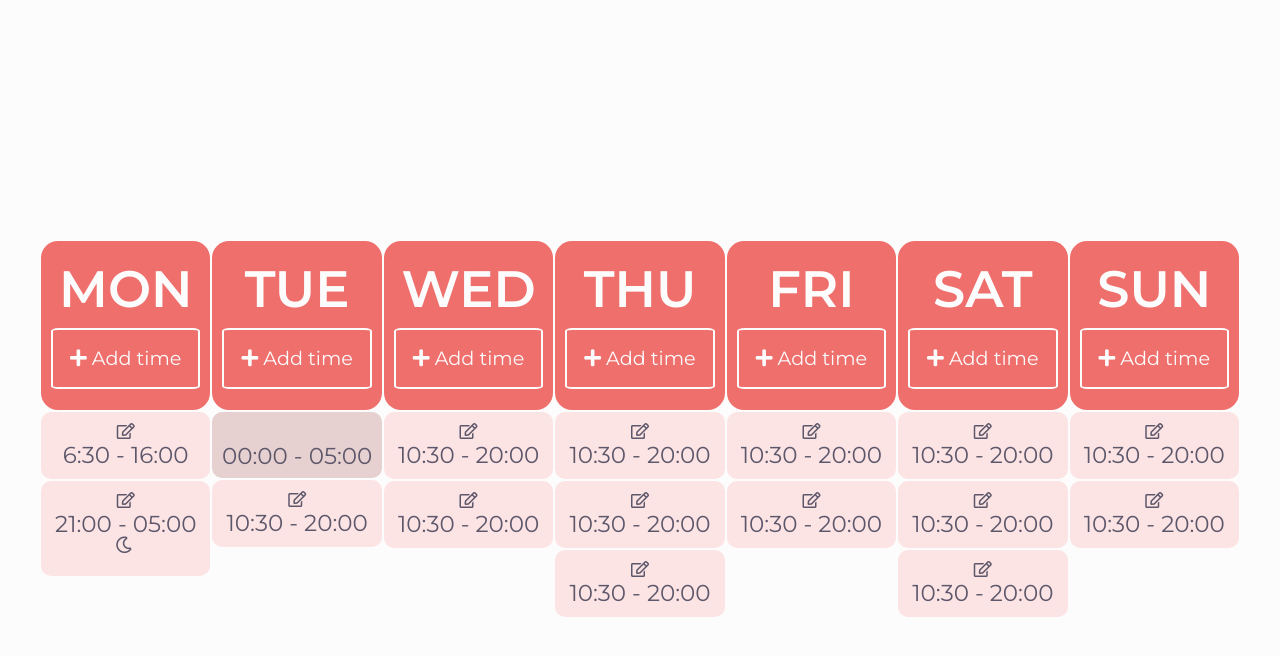
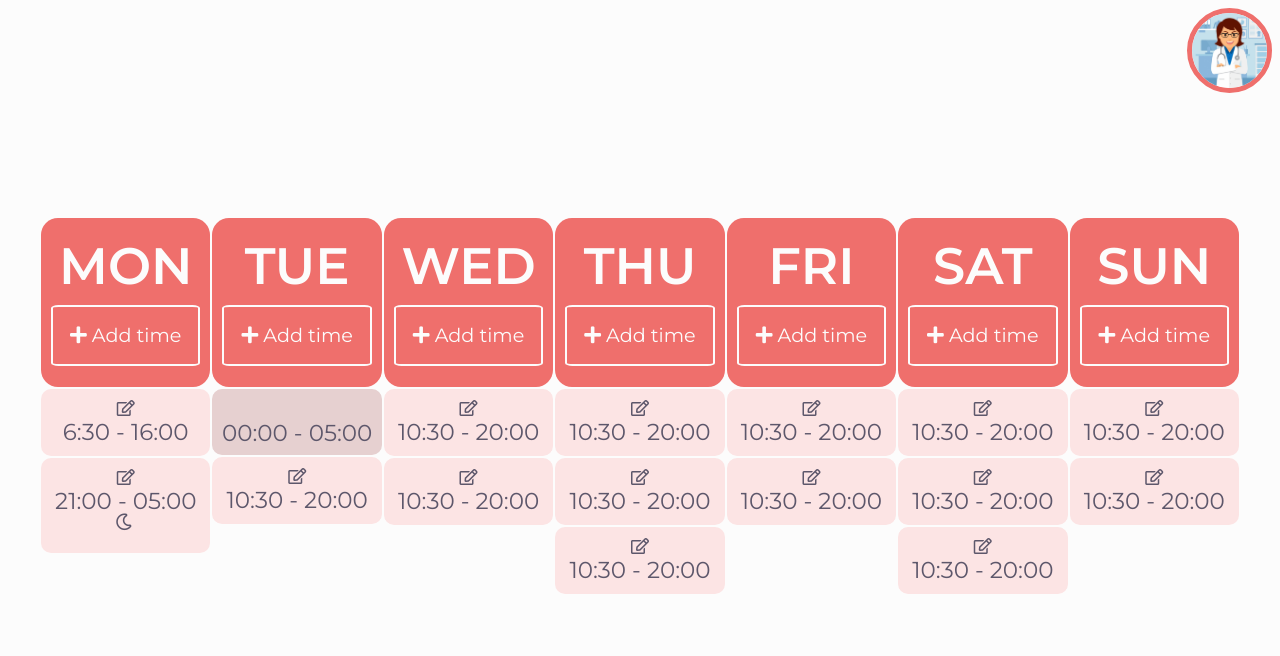
Before and after one commit to kozyulka/ba-doctor-schedule, a plain HTML site: page index.html in a window 1280 px wide. Drawn offline with Linux system fonts and the light colour scheme; a script that the page names is missing.

Commit message:
add header, profile pricture and color variables

```diff
--- a/index.html
+++ b/index.html
@@ -12,6 +12,11 @@
 </head>
 
 <body>
+    <header>
+        <div class="profile">
+            <img class="profile-image" src="assests/profile-picture.jpg" alt="profile picture">
+        </div>
+    </header>
     <main>
         <div class="week">
             <div class="weekday">
--- a/style.css
+++ b/style.css
@@ -1,6 +1,25 @@
+:root {
+    --main: #EF6F6C;
+    --secondary: #FCE4E4;
+    --secondary-faided: #E6D0D0;
+    --font-color: #5D576B;
+    --background-color: #FCFCFC;
+}
+
 body {
- background-color: #FCFCFC;
+ background-color: var(--background-color);
  font-family: 'Montserrat', sans-serif;
+}
+
+header {
+    display: flex;
+    justify-content: flex-end;
+}
+
+.profile-image {
+    width: 75px;
+    border-radius: 50%;
+    border: 5px solid var(--main);
 }
 
 main {
@@ -9,7 +28,7 @@ main {
 }
 
 .week {
-    margin-top: 20%;
+    margin-top: 10%;
     display: flex;
     justify-content: center;
 }
@@ -26,8 +45,8 @@ main {
 }
 
 .weekday-main {
-    background-color: #EF6F6C;
-    color: #FCFCFC;
+    background-color: var(--main);
+    color: var(--background-color);
     padding: 10px;
     position: absolute;
     top: 0;
@@ -49,7 +68,7 @@ main {
     line-height: 3;
     text-align: center;
     font-size: 1.5vw;
-    border: 2px solid  #FCFCFC;
+    border: 2px solid  var(--background-color);
     border-radius: 5%;
     cursor: pointer;
 }
@@ -60,14 +79,14 @@ main {
 }
 
 .weekday-time-slot {
-    background-color: #FCE4E4;
+    background-color: var(--secondary);
     margin-top: 2px;
     border-radius: 10px;
     padding: 10px 5px;
 }
 
 .weekday-time-slot.disabled {
-    background-color: #E6D0D0;
+    background-color: var(--secondary-faided);
     height: 46px;
     line-height: 3; /* height and line-height to be changed*/
 }
```
Also changed, not shown: assests/profile-picture.jpg (added).
